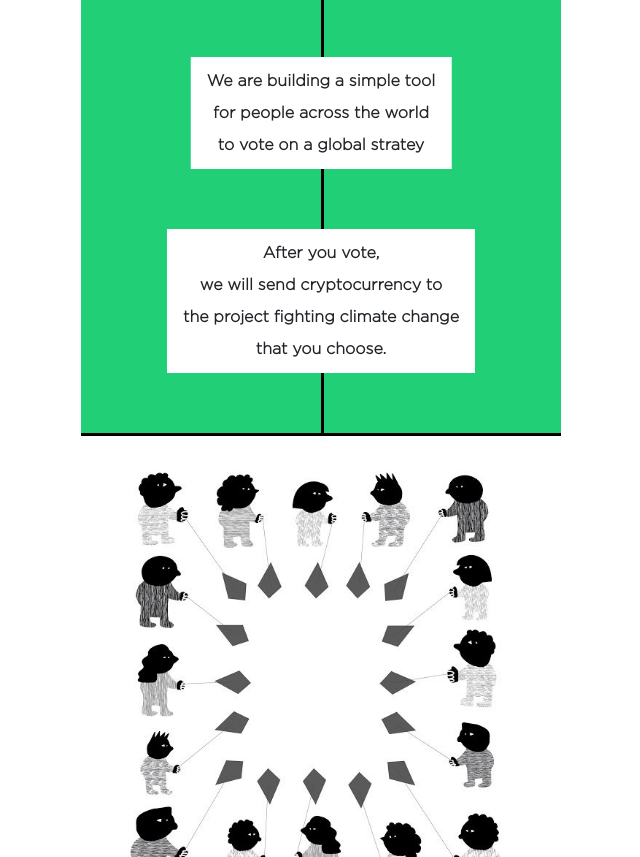
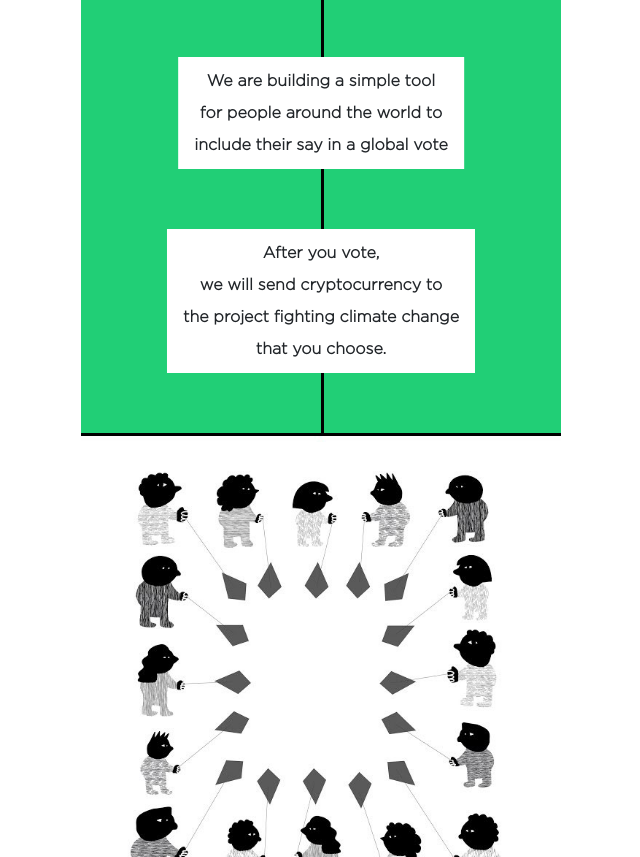
Before and after one commit to climatereferendum/aliceingovernment.com, a plain HTML site: page index.html in a window 1280 px wide. Shown: the part 1365-2222 px from the top of the page, without its empty margins (319-959 px from the left). Drawn offline with nearby package versions, Linux system fonts and the light colour scheme.

Commit message:
Update index.html

```diff
--- a/index.html
+++ b/index.html
@@ -68,7 +68,7 @@
 
         <div class="part-3">
             <div class="vertical-line"></div>
-            <h2 class="h-boxed">We are building a simple tool<br> for people across the world<br> to vote on a global stratey</h2>
+            <h2 class="h-boxed">We are building a simple tool<br> for people around the world to<br> include their say in a global vote </h2>
             <div class="vertical-line"></div>
             <h2 class="h-boxed">After you vote,<br> we will send cryptocurrency to<br> the project fighting climate change<br> that you choose.</h2>
             <div class="vertical-line"></div>
```
